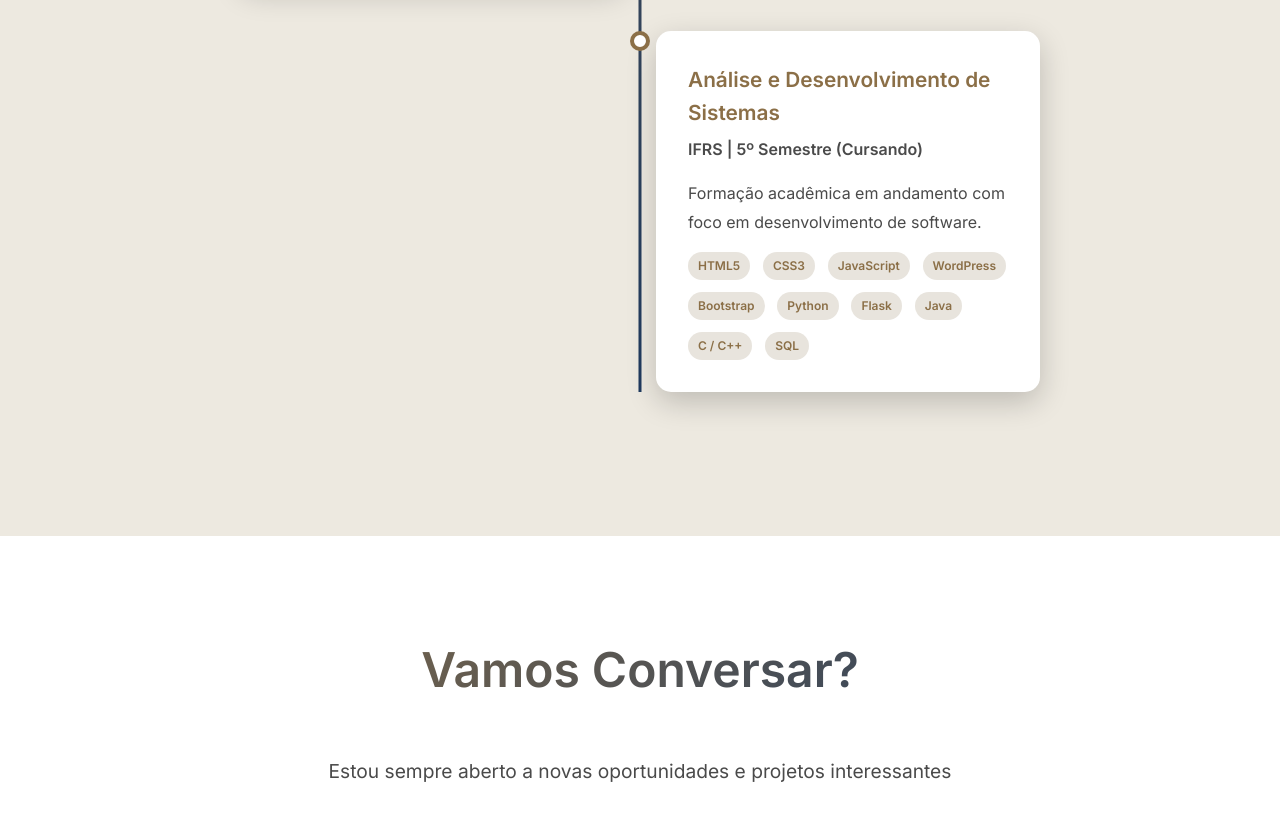
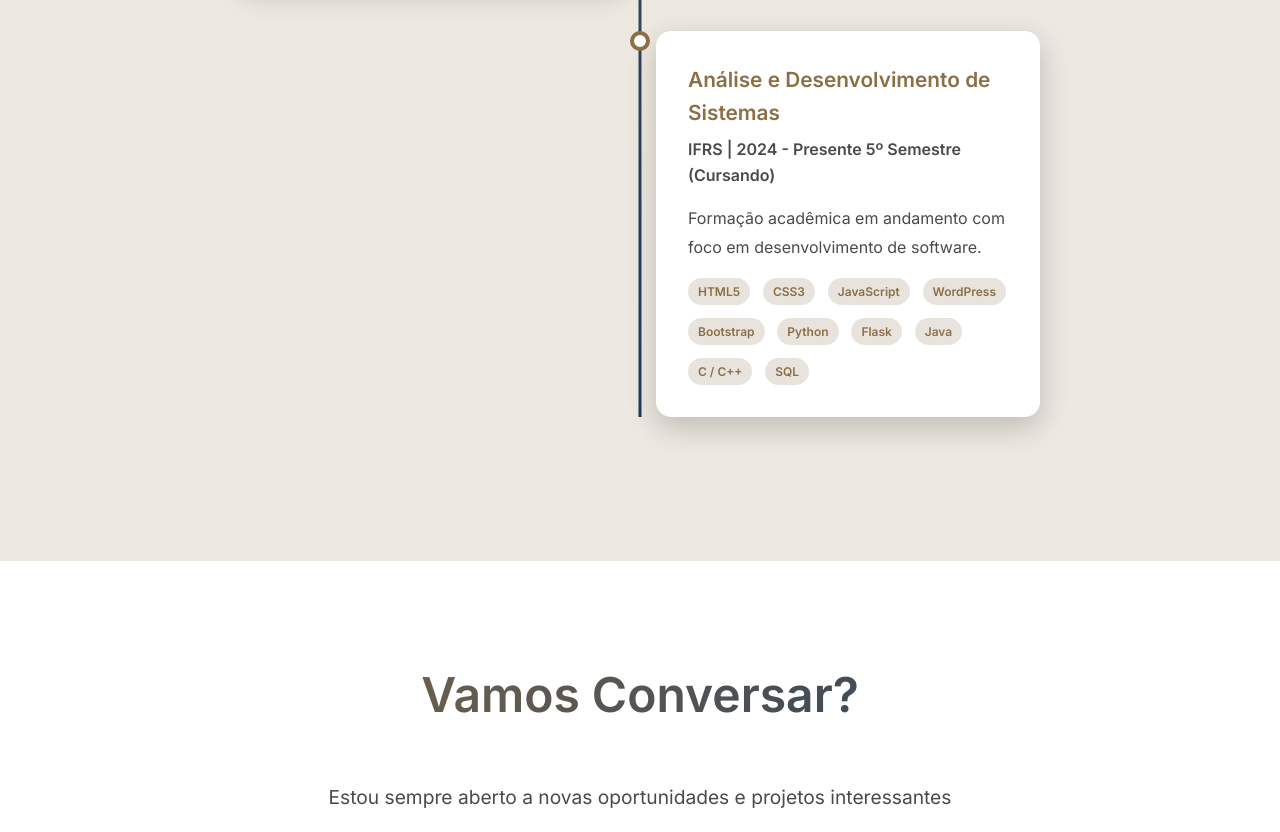
Before and after one commit to Maikitech/Profile, a plain HTML site: page index.html in a window 1280 px wide. Shown: the part 6680-7512 px from the top of the page. Drawn offline with Linux system fonts and the light colour scheme.

Commit message:
Edit "2024 - presente"

```diff
--- a/index.html
+++ b/index.html
@@ -489,7 +489,7 @@
                     <div class="timeline-marker"></div>
                     <div class="timeline-content">
                         <h3>Análise e Desenvolvimento de Sistemas</h3>
-                        <p class="company">IFRS | 5º Semestre (Cursando)</p>
+                        <p class="company">IFRS | 2024 - Presente 5º Semestre (Cursando)</p>
                         <p class="description">Formação acadêmica em andamento com foco em desenvolvimento de software.
                         </p>
                         <div class="timeline-tags">
@@ -563,4 +563,5 @@
     <script src="script.js"></script>
 </body>
 
+
 </html>
```
